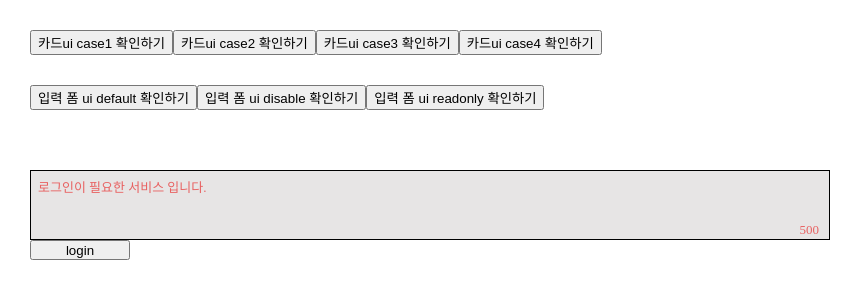
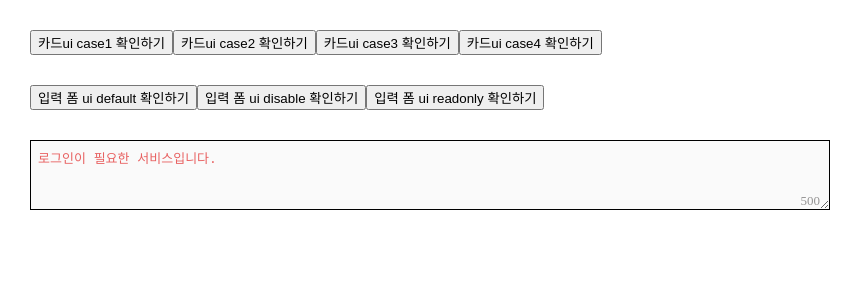
Before and after one commit to seung-ik/backpacker_homework, a React (Create React App) app: page /text/disable in a window 1280 px wide. Shown: the top 300 px of the page, without its empty margins (0-863 px from the left). Built offline with nearby package versions, Linux system fonts and the light colour scheme.

Commit message:
modify disableinput

```diff
--- a/src/pages/Default/style.css
+++ b/src/pages/Default/style.css
@@ -17,6 +17,8 @@
   position: absolute;
   bottom: 0;
   right: 10px;
+  font-size: 13px;
+  color: rgb(148, 147, 147);
 }
 .save-button {
   padding: 20px;
--- a/src/pages/Disable/index.js
+++ b/src/pages/Disable/index.js
@@ -1,42 +1,17 @@
-import React, { useState, useCallback } from "react";
+import React, { useState } from "react";
 import "./style.css";
 
 const Disable = () => {
-  const [typingInputValue, setTypingInputValue] = useState("");
-  const [isLogin, setIsLogin] = useState(false);
+  const [isLogin] = useState(false);
 
-  const onChangeTypingInputValue = useCallback((e) => {
-    setTypingInputValue(e.target.value);
-  }, []);
-  const changeLogin = useCallback(() => {
-    setIsLogin((prev) => !prev);
-  }, []);
-
-  if (isLogin) {
-    return (
-      <div style={{ display: "flex", flexDirection: "column", margin: "30px" }}>
-        <div className="input-container">
-          <div className="input-outterbox">
-            <textarea className="input-innerbox" type="text" placeholder="주문사항을 입력해주세요" maxLength={300} onChange={onChangeTypingInputValue} />
-            <div className="input-maxlength">{300 - typingInputValue.length}</div>
-          </div>
-          <button className="save-button">SAVE</button>
-        </div>
-        <button className="userbutton" onClick={changeLogin}>
-          logout
-        </button>
-      </div>
-    );
-  }
   return (
     <div style={{ display: "flex", flexDirection: "column", margin: "30px" }}>
-      <div className="disable-box">
-        로그인이 필요한 서비스 입니다.
-        <span>500</span>
+      <div className="disable-outterbox">
+        <textarea disabled={!isLogin} className="disable-box">
+          로그인이 필요한 서비스입니다.
+        </textarea>
+        <div className="disable-maxlength">500</div>
       </div>
-      <button className="userbutton" onClick={changeLogin}>
-        login
-      </button>
     </div>
   );
 };
--- a/src/pages/Disable/style.css
+++ b/src/pages/Disable/style.css
@@ -1,19 +1,23 @@
 .disable-box {
-  margin-top: 30px;
-  position: relative;
   width: 800px;
   height: 70px;
   border: 1px solid black;
   padding: 7px;
   font-size: 13px;
   color: rgb(232, 97, 97);
-  background-color: rgb(231, 229, 229);
   cursor: not-allowed;
 }
-.disable-box > span {
+.disable-outterbox {
+  width: 800px;
+  height: 70px;
+  position: relative;
+}
+.disable-maxlength {
   position: absolute;
   bottom: 0;
   right: 10px;
+  font-size: 13px;
+  color: rgb(148, 147, 147);
 }
 .userbutton {
   width: 100px;
```
